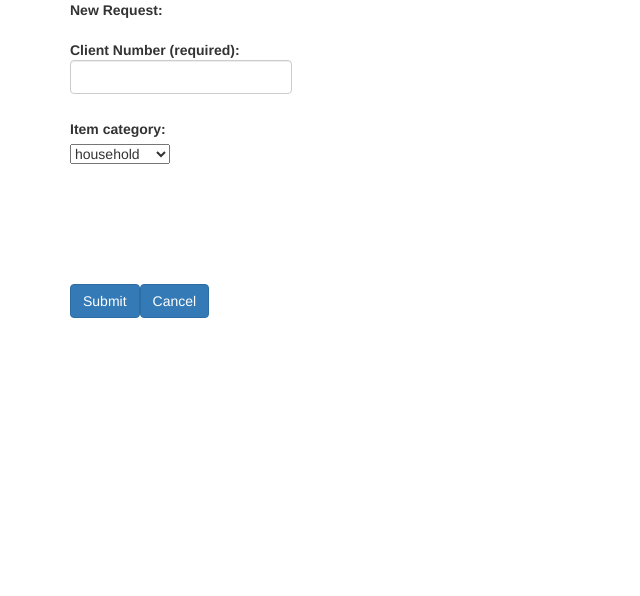
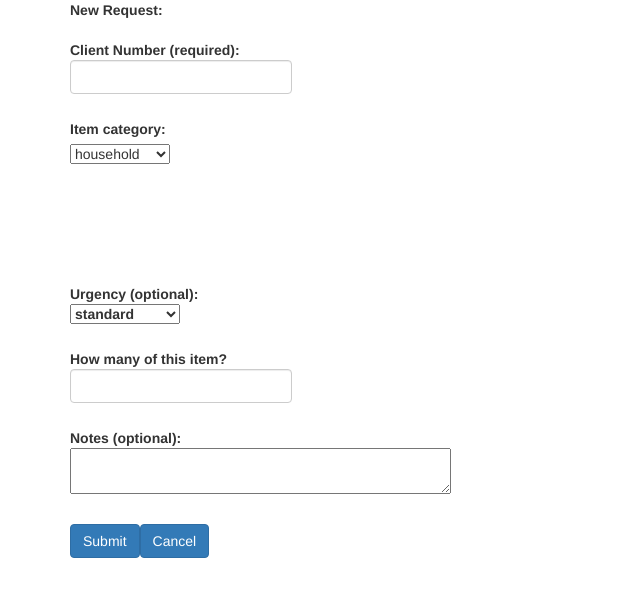
Before and after one commit to eabehr/simplify, a React (Create React App) app in the folder client/: page /request-items in a window 1280 px wide. Shown: the top 596 px of the page, without its empty margins (0-640 px from the left). Built offline with nearby package versions, Linux system fonts and the light colour scheme.

Commit message:
adding more fields to create request form

```diff
--- a/client/src/components/CreateItemRequest.js
+++ b/client/src/components/CreateItemRequest.js
@@ -177,7 +177,7 @@ class CreateItemRequest extends Component {
                     <br /> <br />
                     <label>
                         Client Number (required):
-                    <input required type="text" name="clientId" value={this.state.value} onChange={this.handleFormChange} className="form-control" />
+                        <input required type="text" name="clientId" onChange={this.handleFormChange} className="form-control" />
                     </label>
                     <br /><br />
                     { categoryDropdown }
@@ -188,6 +188,29 @@ class CreateItemRequest extends Component {
                     { this.state.attributeDropdowns }
                     <br/><br/>
 
+                    <label>
+                        Urgency (optional):
+                        <br/>
+                        <select name="urgency" onChange={this.handleFormChange}>
+                            <option value="standard">standard</option>
+                            <option value="urgent">urgent</option>
+                            <option value="life-changing">life-changing</option>
+                        </select>
+                    </label>
+                    <br/><br/>
+
+                    <label>
+                        How many of this item?
+                        <input required type="number" onChange={this.handleFormChange} className="form-control" />
+                    </label>
+                    <br/><br/>
+
+                    <label>
+                        Notes (optional): <br/>
+                        <textarea name="notes" onChange={this.handleFormChange} cols="40" rows="2"/>
+                    </label>
+
+                    <br/><br/>
                     <input type="submit" value="Submit" className="btn btn-primary" />
                     <Link to={"/"} className="btn btn-primary">Cancel</Link>
                 </form>
```
